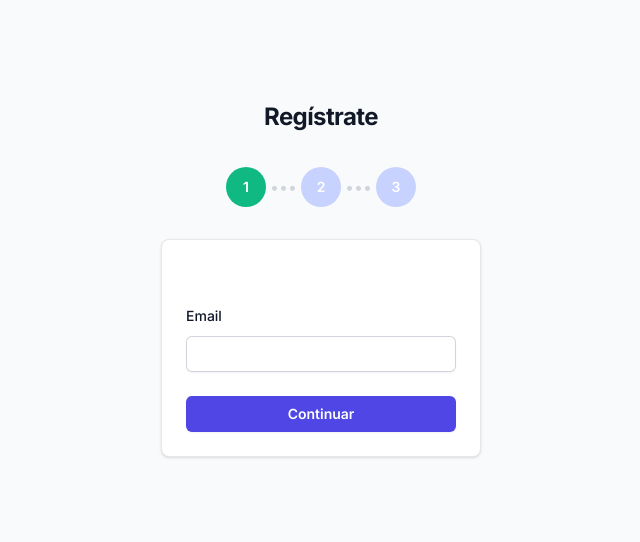
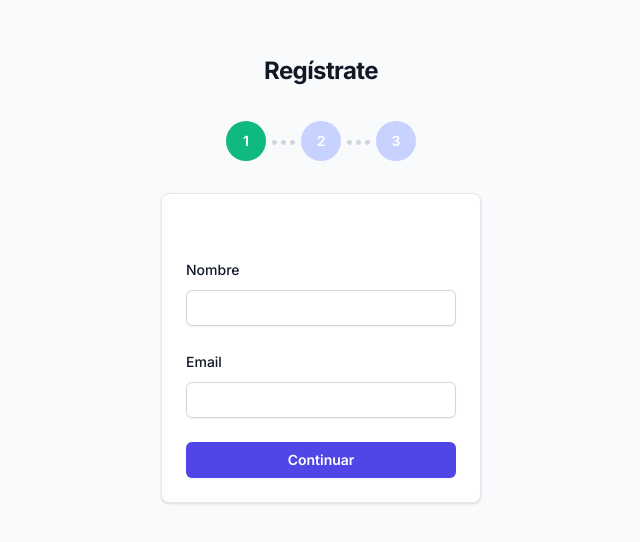
Before and after one commit to brol1dev/id-onboarding-demo, a Next.js app: page / in a window 1280 px wide. Shown: the part 122-664 px from the top of the page, without its empty margins (319-959 px from the left). Built offline with nearby package versions, Linux system fonts and the light colour scheme.

Commit message:
Add name

```diff
--- a/app/page.tsx
+++ b/app/page.tsx
@@ -13,7 +13,23 @@
       <div className="flex flex-col w-80 justify-center items-center">
         <div className="w-full p-6 bg-white border border-gray-200 rounded-lg shadow">
           <div className="mt-10 sm:mx-auto sm:w-full sm:max-w-sm">
-            <form className="space-y-6" action="#" method="POST">
+            <div className="space-y-6">
+              <div>
+                <label
+                  htmlFor="username"
+                  className="block text-sm font-medium leading-6 text-gray-900"
+                >
+                  Nombre
+                </label>
+                <div className="mt-2">
+                  <input
+                    id="username"
+                    name="username"
+                    type="text"
+                    className="block w-full rounded-md border-0 py-1.5 text-gray-900 shadow-sm ring-1 ring-inset ring-gray-300 placeholder:text-gray-400 focus:ring-2 focus:ring-inset focus:ring-indigo-600 sm:text-sm sm:leading-6"
+                  />
+                </div>
+              </div>
               <div>
                 <label
                   htmlFor="email"
@@ -27,22 +43,20 @@
                     name="email"
                     type="email"
                     autoComplete="email"
-                    required
                     className="block w-full rounded-md border-0 py-1.5 text-gray-900 shadow-sm ring-1 ring-inset ring-gray-300 placeholder:text-gray-400 focus:ring-2 focus:ring-inset focus:ring-indigo-600 sm:text-sm sm:leading-6"
                   />
                 </div>
               </div>
 
               <div>
-                {/* <button
-                  type="submit"
+                <Link
+                  href="/step2"
                   className="flex w-full justify-center rounded-md bg-indigo-600 px-3 py-1.5 text-sm font-semibold leading-6 text-white shadow-sm hover:bg-indigo-500 focus-visible:outline focus-visible:outline-2 focus-visible:outline-offset-2 focus-visible:outline-indigo-600"
                 >
                   Continuar
-                </button> */}
-                <Link href="/step2" className="flex w-full justify-center rounded-md bg-indigo-600 px-3 py-1.5 text-sm font-semibold leading-6 text-white shadow-sm hover:bg-indigo-500 focus-visible:outline focus-visible:outline-2 focus-visible:outline-offset-2 focus-visible:outline-indigo-600">Continuar</Link>
+                </Link>
               </div>
-            </form>
+            </div>
           </div>
         </div>
       </div>
```
